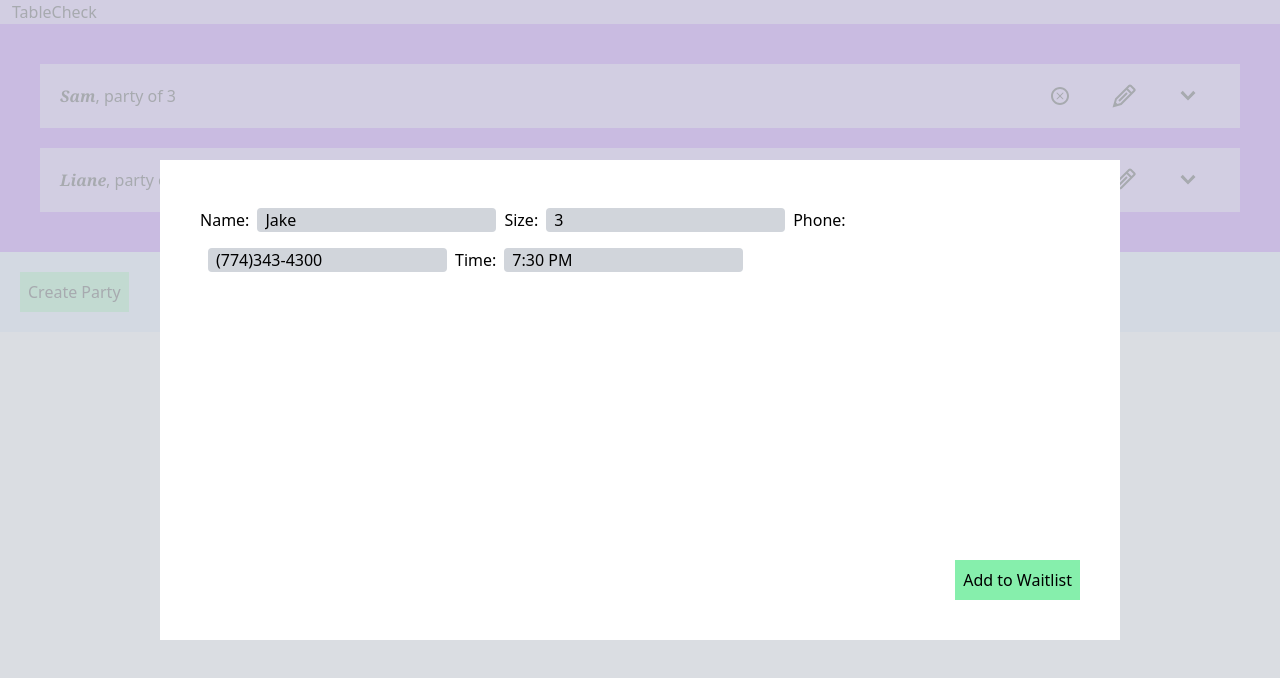
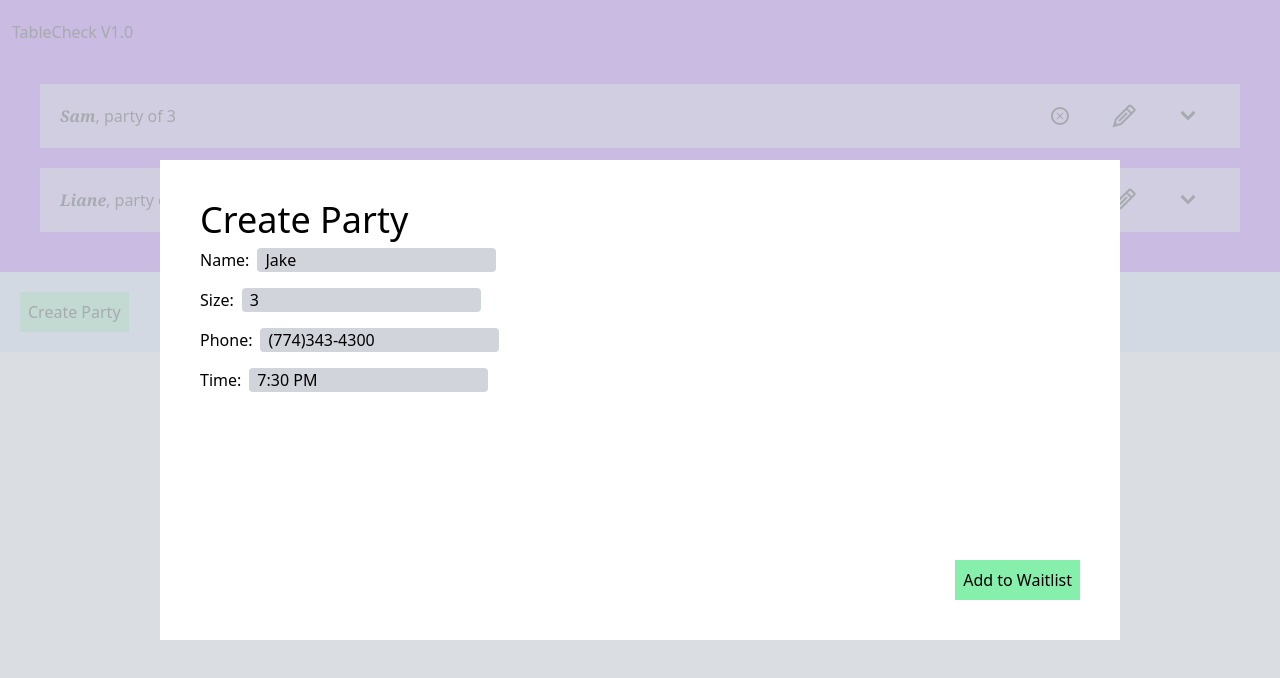
Before and after one commit to mrwrench24/TableCheck, a React (Create React App) app: page / in a window 1280 px wide. Both pictures are taken after a click on the button "Create Party". Shown: the top 678 px of the page. Built offline with nearby package versions, Linux system fonts and the light colour scheme.

Commit message:
Graphical improvements

```diff
--- a/src/App.js
+++ b/src/App.js
@@ -3,8 +3,8 @@ import CreateParty from "./components/CreateParty";
 
 function App() {
   return (
-    <div className="app mx-auto modal-container bg-purple-300">
-      <span className="p-3">TableCheck</span>
+    <div className="app mx-auto modal-container bg-purple-500 pt-5">
+      <span className="p-3">TableCheck V1.0</span>
       <WaitingList />
       <CreateParty />
     </div>
--- a/src/components/CreateParty.js
+++ b/src/components/CreateParty.js
@@ -12,7 +12,7 @@ function CreateParty() {
   const [phoneTerm, setPhoneTerm] = useState("(774)343-4300");
   const [timeTerm, setTimeTerm] = useState("7:30 PM");
 
-  const inputProps = "input m-2 pl-2 mr-2 bg-gray-300 rounded"
+  const inputProps = "input m-2 pl-2 mr-2 bg-gray-300 rounded";
   const { addParty } = useContext(WaitlistContext);
 
   const handleClick = () => {
@@ -57,32 +57,41 @@ function CreateParty() {
 
   const modal = (
     <CreateModal onClose={handleClose} actionBar={actionBar}>
-      <div className="col-span-5 flex-col">
+      <div>
         <form onSubmit={handleSubmit}>
+          <span className="text-4xl">Create Party</span>
+          <div>
             <label>Name:</label>
             <input
               className={inputProps}
               value={nameTerm}
               onChange={handleNameChange}
             />
+          </div>
+          <div>
             <label>Size:</label>
             <input
               className={inputProps}
               value={sizeTerm}
               onChange={handleSizeChange}
             />
+          </div>
+          <div>
             <label>Phone:</label>
             <input
               className={inputProps}
               value={phoneTerm}
               onChange={handlePhoneChange}
             />
+          </div>
+          <div>
             <label>Time:</label>
             <input
               className={inputProps}
               value={timeTerm}
               onChange={handleTimeChange}
             />
+          </div>
         </form>
       </div>
     </CreateModal>
```
Lines whose indentation alone changed are shown as unchanged.
